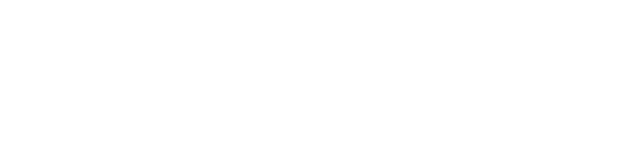
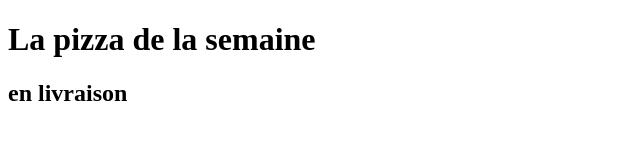
Before and after one commit to Aurelia61/sharezza-social-, a plain HTML site: page index.html in a window 1280 px wide. Shown: the whole page, without its empty margins (0-640 px from the left). Drawn offline with Linux system fonts and the light colour scheme.

Commit message:
tittle h1 h2

```diff
--- a/index.html
+++ b/index.html
@@ -2,9 +2,10 @@
 <html>
   <head>
     <meta charset="UTF-8">
-    <title>title</title>
+    <title>Pizza</title>
   </head>
   <body>
-
+      <h1>La pizza de la semaine</h1>
+          <h2>en livraison</h2>
   </body>
 </html>
```
